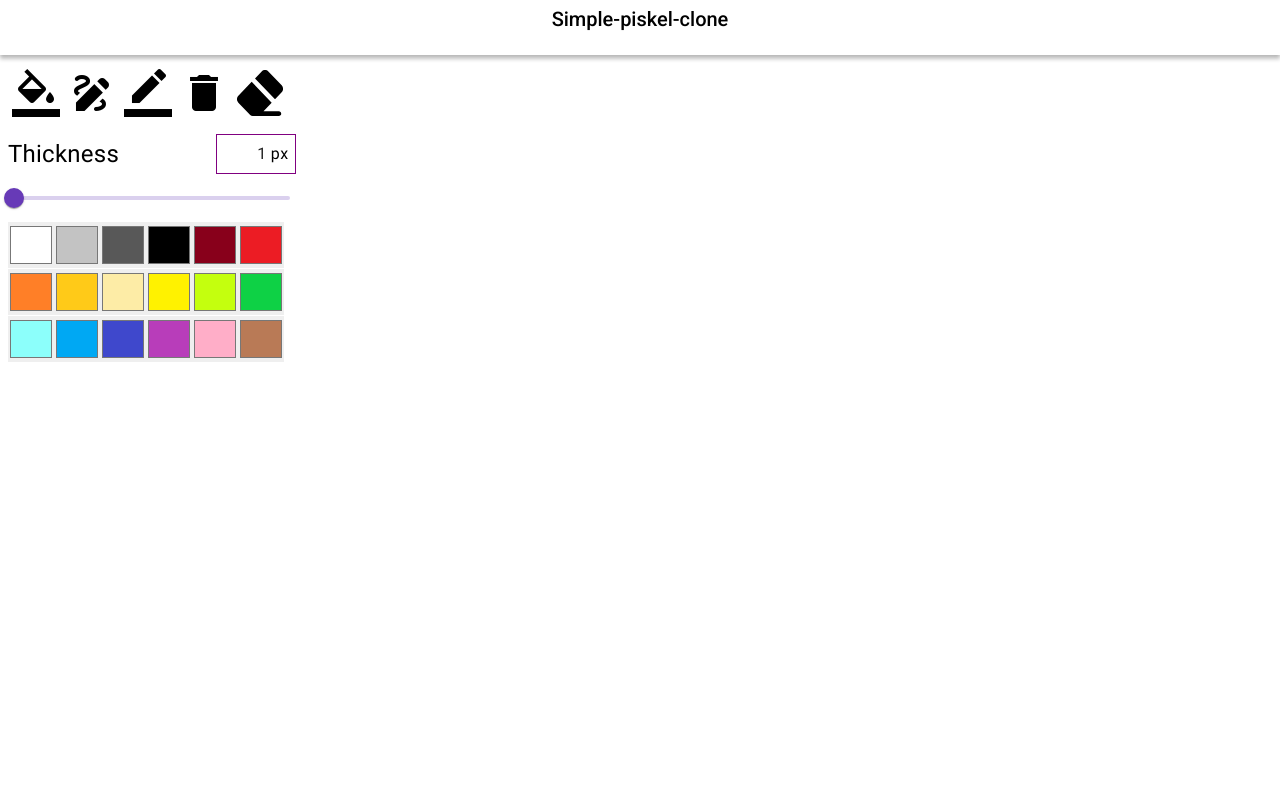
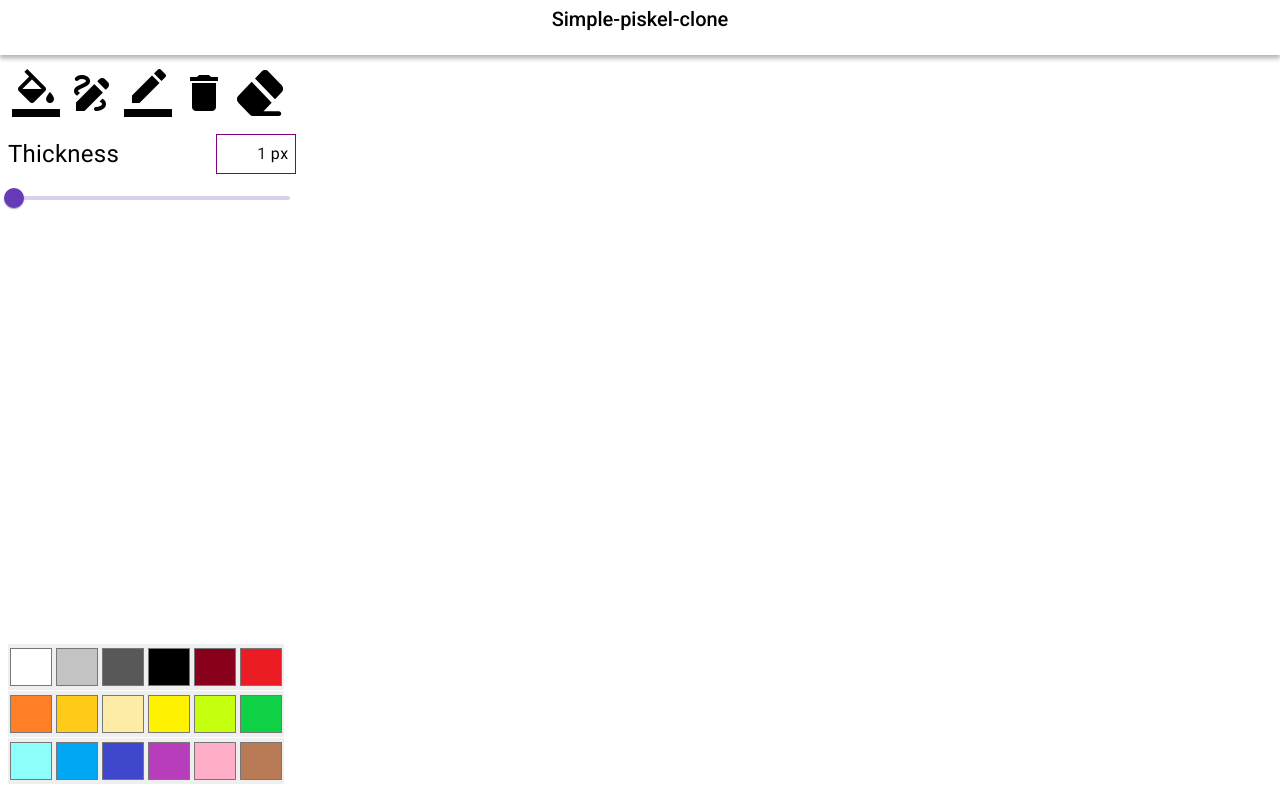
Before and after one commit to JackFrost58/Piskel-clone-app, an Angular app in the folder piskel-clone-app/: page / in a window 1280 px wide. Built offline with nearby package versions, Linux system fonts and the light colour scheme.

Commit message:
add style for main container

```diff
--- a/piskel-clone-app/src/styles.scss
+++ b/piskel-clone-app/src/styles.scss
@@ -1,4 +1,10 @@
 /* You can add global styles to this file, and also import other style files */
 
 html, body { height: 100%; }
-body { margin: 0; font-family: Roboto, "Helvetica Neue", sans-serif; }
+body {
+  margin: 0;
+  font-family: Roboto, "Helvetica Neue", sans-serif;
+}
+main {
+  height: 90%;
+}
```
